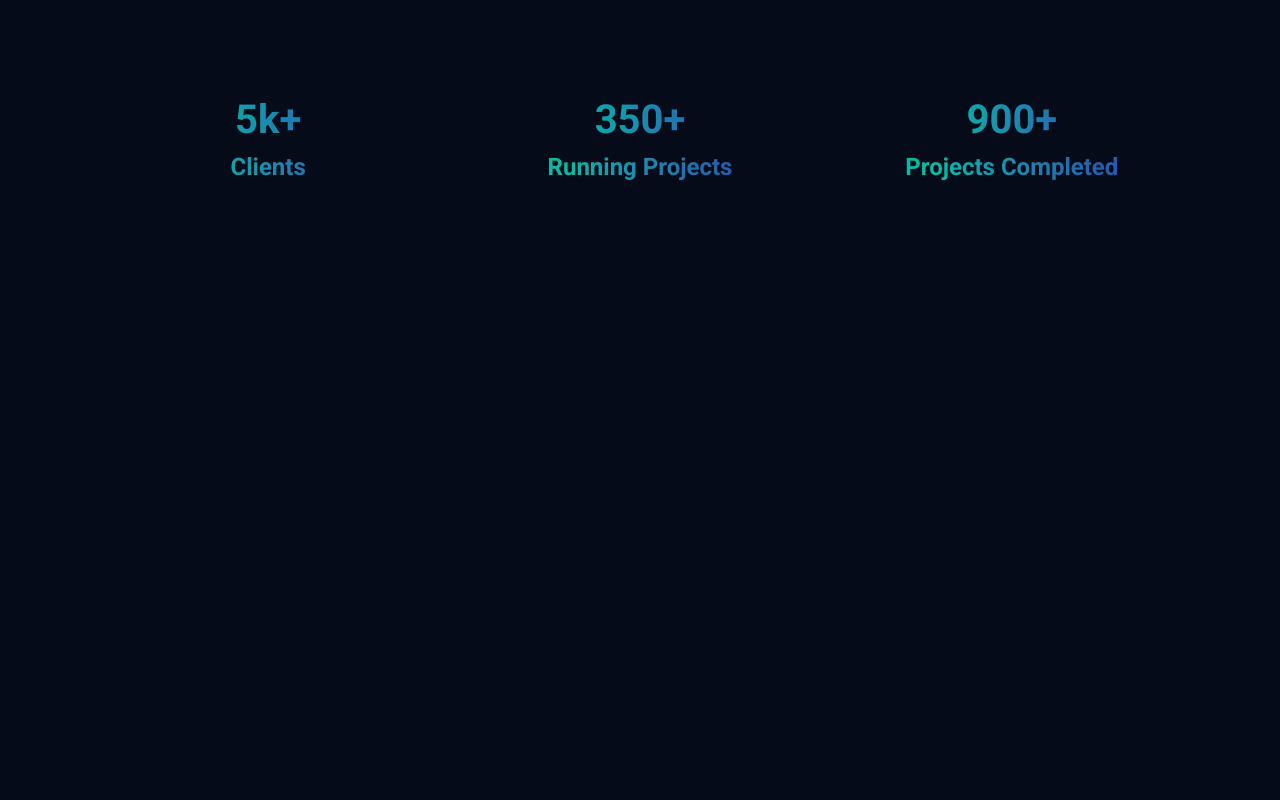
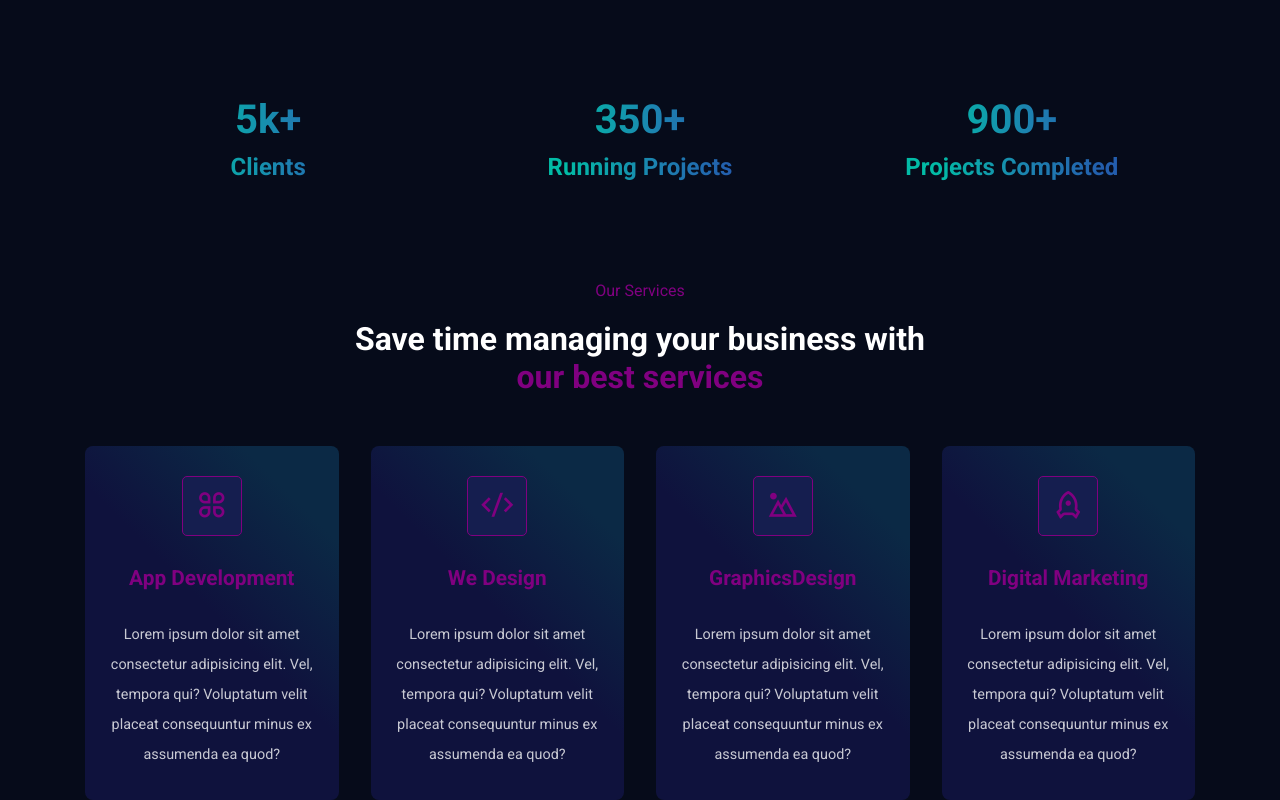
Before and after one commit to ahmedMoussa2020/MyWeb, a React (Create React App) app: page / in a window 1280 px wide. Shown: the part 560-1360 px from the top of the page. Before the commit the page ends 841 px from the top, so only its background shows below. Built offline with nearby package versions, Linux system fonts and the light colour scheme.

Commit message:
services

```diff
--- a/src/App.css
+++ b/src/App.css
@@ -68,6 +68,7 @@
 h1,
 h2 {
   color: var(--heading-color);
+  font-size: 2rem;
 }
 
 .section{
@@ -84,3 +85,10 @@
   line-height: 30px;
   font-size: .9rem;
 }
+
+.subtitle{
+  font-size: 1rem;
+  color: var(--primary-color);
+  font-weight: 400;
+  margin-bottom: 20px;
+}
--- a/src/App.js
+++ b/src/App.js
@@ -3,6 +3,7 @@
 import Header from "./components/Header/Header";
 import Hero from "./components/UI/Hero";
 import Counter from "./components/UI/Counter";
+import Services from "./components/UI/Services";
 
 function App() {
   return (
@@ -10,6 +11,7 @@
       <Header />
       <Hero />
       <Counter />
+      <Services />
     </>
   );
 }
--- a/src/components/UI/Counter.jsx
+++ b/src/components/UI/Counter.jsx
@@ -18,7 +18,7 @@
 
 const Counter = () => {
   return (
-    <section className="counter">
+    <section className="counter" id="projects">
       <div className="container">
         <div className="counter__wrapper">
           {counterData.map((item,index) => (
--- /dev/null
+++ b/src/components/UI/Services.jsx
@@ -0,0 +1,54 @@
+import React from "react";
+import "../../styles/services.css";
+
+const serviceData = [
+  {
+    icon: "ri-apps-line",
+    title: "App Development",
+    desc: "Lorem ipsum dolor sit amet consectetur adipisicing elit. Vel, tempora qui? Voluptatum velit placeat consequuntur minus ex assumenda ea quod?",
+  },
+  {
+    icon: "ri-code-s-slash-line",
+    title: "We Design",
+    desc: "Lorem ipsum dolor sit amet consectetur adipisicing elit. Vel, tempora qui? Voluptatum velit placeat consequuntur minus ex assumenda ea quod?",
+  },
+  {
+    icon: "ri-landscape-line",
+    title: "GraphicsDesign",
+    desc: "Lorem ipsum dolor sit amet consectetur adipisicing elit. Vel, tempora qui? Voluptatum velit placeat consequuntur minus ex assumenda ea quod?",
+  },
+  {
+    icon: "ri-rocket-line",
+    title: "Digital Marketing",
+    desc: "Lorem ipsum dolor sit amet consectetur adipisicing elit. Vel, tempora qui? Voluptatum velit placeat consequuntur minus ex assumenda ea quod?",
+  },
+];
+
+const Services = () => {
+  return (
+    <section id="service">
+      <div className="container">
+        <div className="services__top-content">
+          <h6 className="subtitle">Our Services</h6>
+          <h2>Save time managing your business with</h2>
+          <h2 className="highlight">our best services</h2>
+        </div>
+
+        <div className="service__item-wrapper">
+          {serviceData.map((item, index) =>(
+              <div className="services__item" key={index}>
+              <span className="service__icon">
+                <i class={item.icon}></i>
+              </span>
+              <h3 className="service__title">{item.title}</h3>
+              <p className="description">{item.desc}
+              </p>
+            </div>
+            ))}
+        </div>
+      </div>
+    </section>
+  );
+};
+
+export default Services;
--- /dev/null
+++ b/src/styles/services.css
@@ -0,0 +1,44 @@
+.services__top-content {
+  text-align: center;
+  margin-bottom: 50px;
+}
+
+.service__item-wrapper{
+  display: flex;
+  align-items: center;
+  justify-content: space-between;
+  column-gap: 2rem;
+}
+
+.services__item{
+  background: var(--card-bg);
+  width: 25%;
+  padding: 30px 15px;
+  text-align: center;
+  border-radius: 0.5rem;
+  cursor: pointer;
+}
+
+.service__icon{
+  width: 60px;
+  height: 60px;
+  display: flex;
+  align-items: center;
+  justify-content: center;
+  margin: auto;
+  background: var(--icon-bg);
+  border-radius: 5px;
+  margin-bottom: 30px;
+  border: 1px solid var(--primary-color);
+}
+
+.service__icon i{
+  font-size: 2rem;
+  color: var(--primary-color);
+}
+
+.service__title{
+  color: var(--primary-color);
+  font-size: 1.3rem;
+  margin-bottom: 30px;
+}
```
